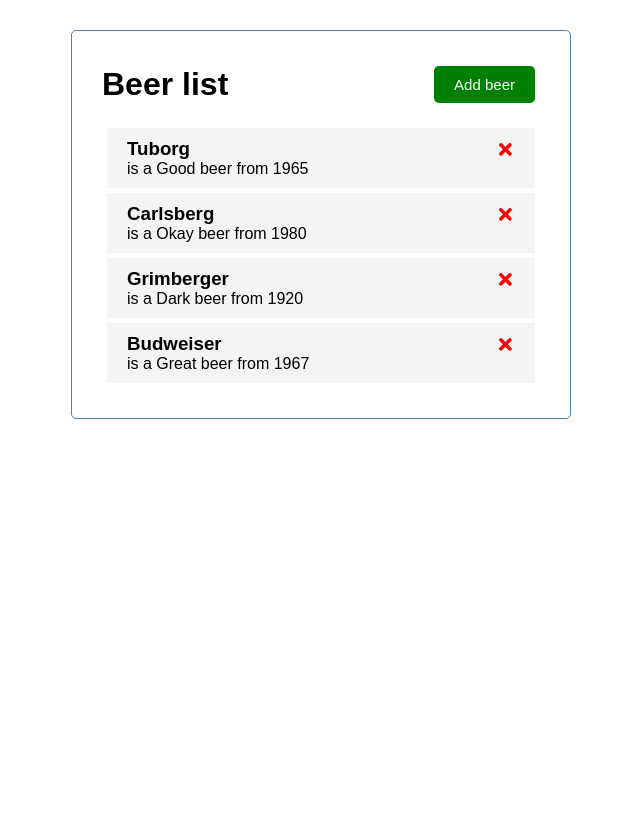
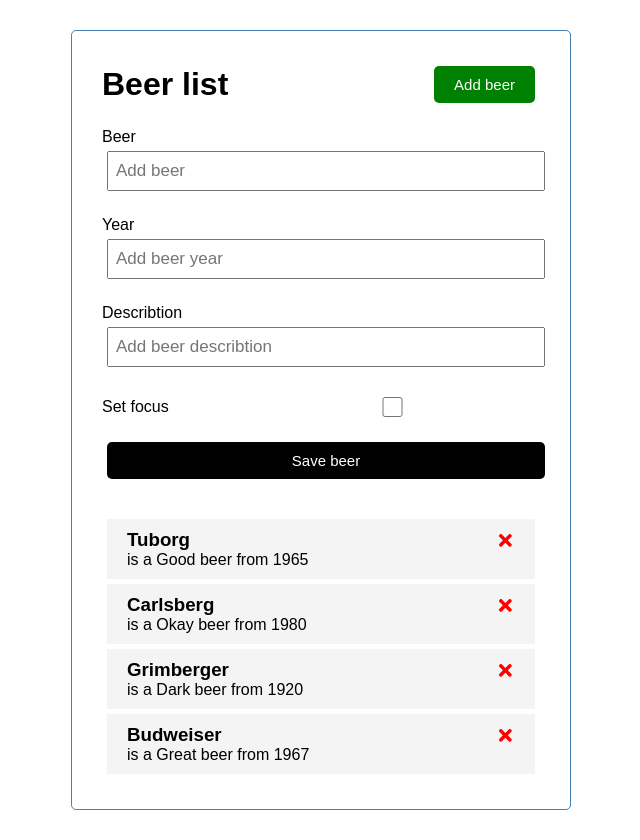
Before and after one commit to afu1995/beerlist, a React (Create React App) app in the folder beercellar/: page / in a window 1280 px wide. Both pictures are taken after a click on the button "Add beer". Shown: the whole page, without its empty margins (319-959 px from the left). Before the commit the page ends 800 px from the top, so only its background shows below. Built offline with nearby package versions, Linux system fonts and the light colour scheme.

Commit message:
Add beer

```diff
--- a/beercellar/src/App.js
+++ b/beercellar/src/App.js
@@ -2,8 +2,11 @@
 import { useState} from 'react'
 import BeerList from './components/BeerList';
 import Header from './components/Header';
+import AddBeer from './components/AddBeer';
 
 function App () {
+  const [showAddBeer, setShowAddBeer] = useState (false)
+
   //Fordel at have dem i App.js så de eventuelt kan bruges i andre components end bare BeerList
   const [beers, setBeers] = useState([
     {
@@ -36,6 +39,14 @@
     }
 ])
 
+// Add beer
+const addBeer = (beer) => {
+  const id = Math.floor(Math.random() * 1000) + 1
+
+  const newBeer = {id, ...beer}
+  setBeers([...beers, newBeer])
+}
+
 // Delete Beer
 // Filter = High order array method which takes in a function
 // Im showing the beer.id thats NOT equal to the ID
@@ -55,7 +66,8 @@
 
   return (
     <div className="container">
-      <Header />
+      <Header onAdd={() => setShowAddBeer(!showAddBeer)}/>
+      {showAddBeer && <AddBeer onAdd={addBeer} />}
       {beers.length > 0 ? <BeerList beers={beers} onDelete={deleteBeer} onToggle={toggleInformation} /> : 'No beers left'}
     </div>
 
--- /dev/null
+++ b/beercellar/src/components/AddBeer.js
@@ -0,0 +1,53 @@
+import React from 'react'
+import {useState} from 'react'
+
+function AddBeer({onAdd}) {
+    const [name, setName] = useState('')
+    const [year, setYear] = useState('')
+    const [detail, setDetail] = useState('')
+    const [focus, setFocus] = useState(false)
+
+    const onSubmit = (e) => {
+        e.preventDefault()
+
+        if(!name){
+            alert('Please give the beer a name')
+            return
+        }
+
+        onAdd({ name, year, detail, focus })
+
+        setName('')
+        setYear('')
+        setDetail('')
+        setFocus(false)
+    }
+
+    return (
+        <form className="add-form" onSubmit={onSubmit}>
+            <div className="form-control">
+                <label>Beer</label>
+                <input type='text' placeholder='Add beer' value={name} onChange={(e) => setName(e.target.value)}/>
+            </div>
+
+            <div className="form-control">
+                <label>Year</label>
+                <input type='text' placeholder='Add beer year' value={year} onChange={(e) => setYear(e.target.value)} />
+            </div>
+
+            <div className="form-control">
+                <label>Describtion</label>
+                <input type='text' placeholder='Add beer describtion' value={detail} onChange={(e) => setDetail(e.target.value)}/>
+            </div>
+
+            <div className="form-control form-control-check">
+                <label>Set focus</label>
+                <input type='checkbox' checked={focus} value={focus} onChange={(e) => setFocus(e.currentTarget.checked)} />
+            </div>
+
+            <input type="submit" value="Save beer" className="btn btn-block" />
+        </form>
+    )
+}
+
+export default AddBeer
--- a/beercellar/src/components/Header.js
+++ b/beercellar/src/components/Header.js
@@ -3,17 +3,12 @@
 import BeerList from './BeerList'
 
 
-function Header(props) {
-    const onClick = () => {
-        console.log('click')
-    }
-
-
+function Header({title, onAdd}) {
 
     return (
         <header className="header">
-            <h1>{props.title}</h1>
-            <Button color='green' text='Add beer' onClick={onClick}/>
+            <h1>{title}</h1>
+            <Button color='green' text='Add beer' onClick={onAdd}/>
             {BeerList}
         </header>
     )
--- a/beercellar/src/index.css
+++ b/beercellar/src/index.css
@@ -68,3 +68,38 @@
   align-items: center;
   justify-content: space-between;
 }
+
+.add-form {
+  margin-bottom: 40px;
+}
+
+.form-control {
+  margin: 20px 0;
+}
+
+.form-control label {
+  display: block;
+}
+
+.form-control input {
+  width: 100%;
+  height: 40px;
+  margin: 5px;
+  padding: 3px 7px;
+  font-size: 17px;
+}
+
+.form-control-check {
+  display: flex;
+  align-items: center;
+  justify-content: space-between;
+}
+
+.form-control-check label {
+  flex: 1;
+}
+
+.form-control-check input {
+  flex: 2;
+  height: 20px;
+}
```
